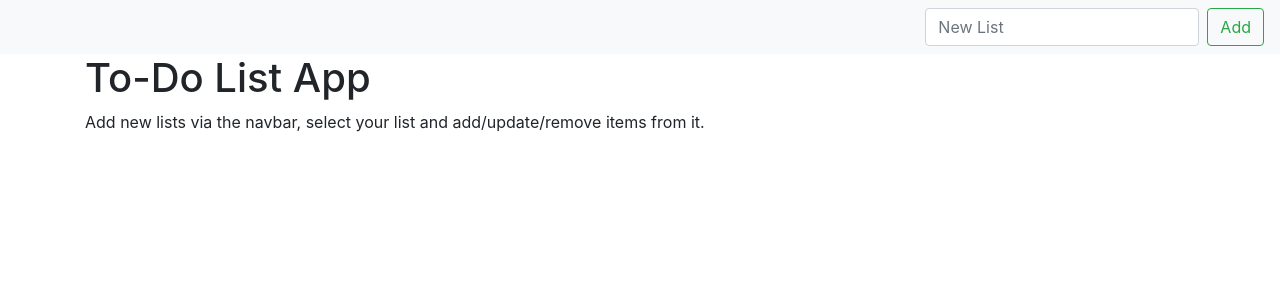
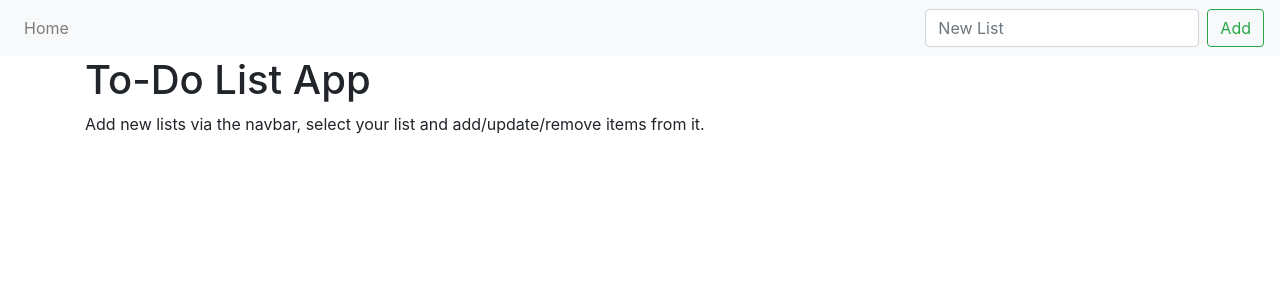
Before and after one commit to GuRuGuMaWaRu/Learning_projects, a Node server app: page / in a window 1280 px wide. Shown: the top 300 px of the page. Run offline with Node 20, Linux system fonts and the light colour scheme; data that the repository does not hold is empty; some libraries are stand-ins or nearby versions.

Commit message:
Add navabar link to Home page

```diff
--- a/app_ejs_5/views/partials/header.ejs
+++ b/app_ejs_5/views/partials/header.ejs
@@ -16,12 +16,17 @@
   <body>
     <nav class="navbar navbar-expand-lg navbar-light bg-light">
       <ul class="navbar-nav mr-auto">
+
+        <li class="nav-item">
+          <a class="nav-link" href="/">Home</a>
+        </li>
         <% lists.forEach(list => { %>
         <% const selected = String(currentList) === String(list._id) ? "active" : "" %>
           <li class="nav-item <%= selected %>">
             <a href="/<%= list._id %>" class="nav-link"><%= list.name %></a>
           </li>
         <% }) %>
+
       </ul>
       <form class="form-inline my-2 my-lg-0" action="/addList" method="POST">
         <input class="form-control mr-sm-2" type="text" placeholder="New List" name="list">
```
